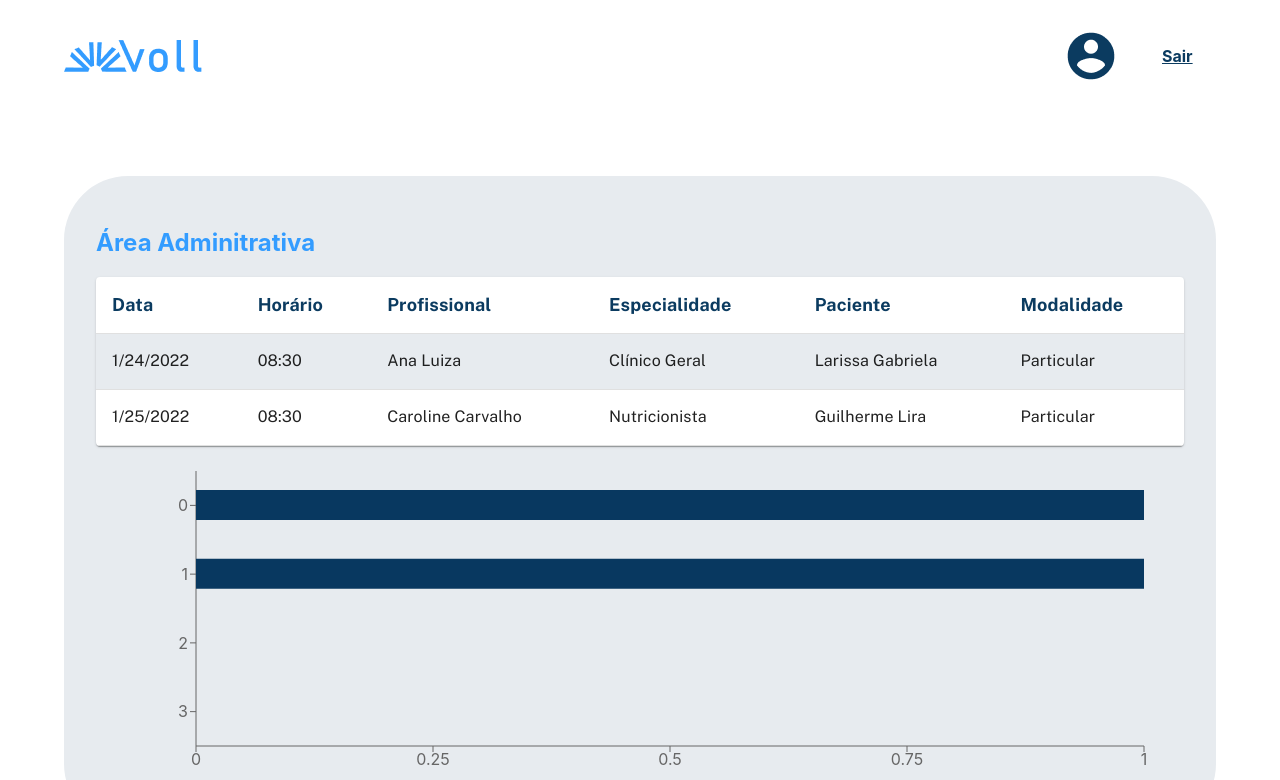
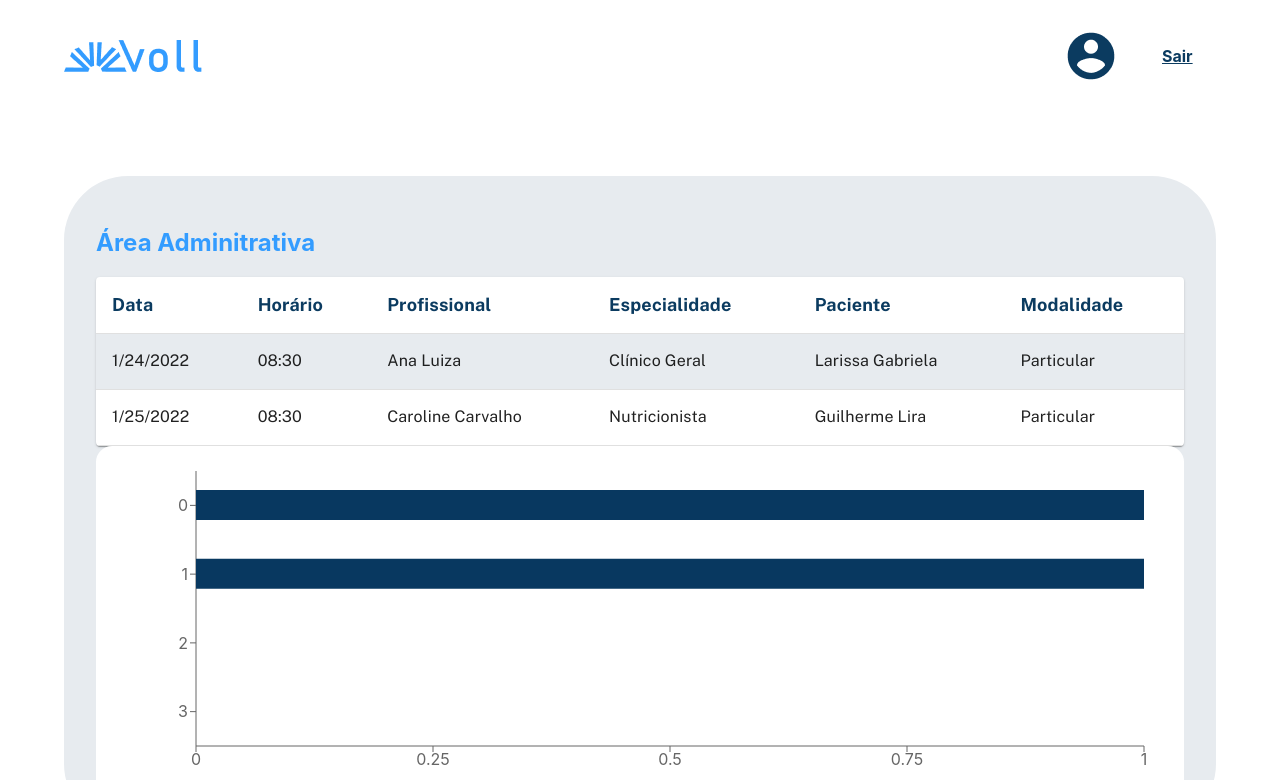
Before and after one commit to felipemarinhodev/react-typescript-area-administrativa, a React (Create React App) app: page / in a window 1280 px wide. Shown: the top 780 px of the page. Built offline with nearby package versions, Linux system fonts and the light colour scheme; data requests are answered from the project's data file; the HTML template or start-up script is replaced by a standard one.

Commit message:
a4.8 - add style to chart

```diff
--- a/src/components/Grafico/index.tsx
+++ b/src/components/Grafico/index.tsx
@@ -5,6 +5,7 @@ import {
   XAxis,
   YAxis
 } from "recharts";
+import styled from "styled-components";
 import { IConsulta } from "../../types/IConsulta";
 import { IProfissional } from "../../types/IProfissional";
 import { useDadosGrafico } from "./useDadosGrafico";
@@ -14,11 +15,17 @@ interface GraficoProps {
   consultas: IConsulta[] | null
 }
 
+const SecaoEstilizada = styled.section`
+  background-color: var(--branco);
+  border-radius: 16px;
+`
+
 export function Grafico({ consultas, profissionais }: GraficoProps) {
 
   const dados = useDadosGrafico({ consultas, profissionais })
 
   return (
+    <SecaoEstilizada>
       <ResponsiveContainer width="100%" height={350}>
         <BarChart
           layout="vertical"
@@ -30,5 +37,6 @@ export function Grafico({ consultas, profissionais }: GraficoProps) {
           <Bar dataKey="consultas" fill="#083860" barSize={30}></Bar>
         </BarChart>
       </ResponsiveContainer>
+    </SecaoEstilizada>
   )
 }
```
Lines whose indentation alone changed are shown as unchanged.
